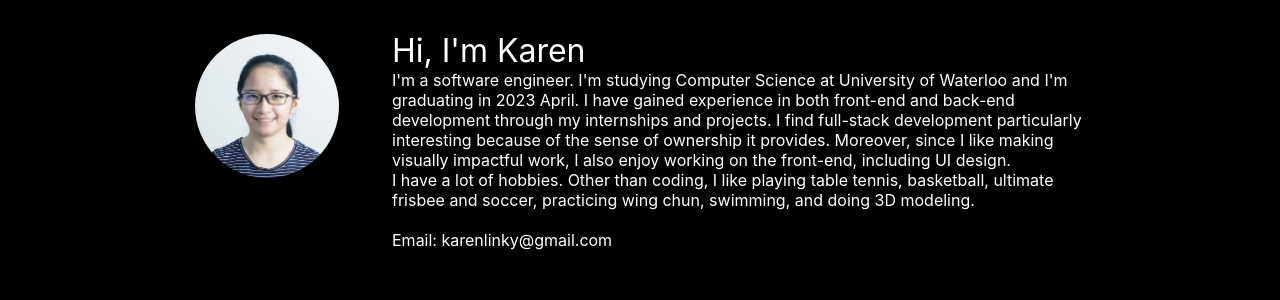
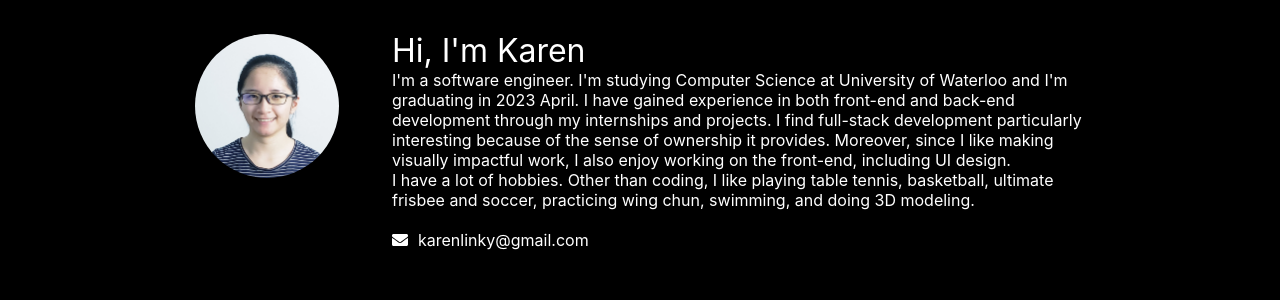
Before and after one commit to karenlinky/personal-website, a React (Create React App) app: page /about_me in a window 1280 px wide. Shown: the part 234-534 px from the top of the page. Built offline with nearby package versions, Linux system fonts and the light colour scheme.

Commit message:
Adjusted project card size and replaced email with an icon

```diff
--- a/src/components/aboutMe/AboutMe.js
+++ b/src/components/aboutMe/AboutMe.js
@@ -2,6 +2,7 @@ import React from 'react'
 import ResponsivePage from '../responsivePage/ResponsivePage';
 import PageHeader from '../typography/PageHeader';
 import IconButtonGroup from '../iconButton/IconButtonGroup';
+import { FaEnvelope } from 'react-icons/fa'
 import './aboutMe.css';
 
 import profilePic from '../../img/profilePic/profilePic.jpg';
@@ -12,7 +13,7 @@ const AboutMe = () => {
         I find full-stack development particularly interesting because of the sense of ownership it provides.
         Moreover, since I like making visually impactful work, I also enjoy working on the front-end, including UI design.<br/>
         I have a lot of hobbies. Other than coding, I like playing table tennis, basketball, ultimate frisbee and soccer, practicing wing chun, swimming, and doing 3D modeling.<br/><br/>
-        Email: karenlinky@gmail.com
+        <a href={'mailto: karenlinky@gmail.com'} target={'_blank'} rel={'noreferrer'} className={'aboutMeEmail'} ><FaEnvelope className={'aboutMeEmailIcon'} />karenlinky@gmail.com</a>
         </div></>
 
     return (
--- a/src/components/aboutMe/aboutMe.css
+++ b/src/components/aboutMe/aboutMe.css
@@ -25,8 +25,14 @@
 .profilePic {
     width: 120px;
     border-radius: 50%;
-    /* position: absolute;
-    top: 50%;
-    left: 50%;
-    transform: translate(-50%, -50%); */
 }
+
+.aboutMeEmailIcon {
+    margin-right: 10px;
+    transform: translateY(2px);
+}
+
+.aboutMeEmail {
+    color: var(--primary-text-color);
+    text-decoration: none;
+}
--- a/src/components/modal/modal.css
+++ b/src/components/modal/modal.css
@@ -19,7 +19,7 @@
 .modalOverlay {
     height: 100%;
     width: 100%;
-    background-color: rgba(130, 130, 130, 0.175);
+    background-color: rgba(78, 78, 78, 0.548);
 }
 
 .modalWrapper {
--- a/src/components/projects/GenS.js
+++ b/src/components/projects/GenS.js
@@ -9,7 +9,7 @@ const GenS = ({ imageOnLeft, id,  openDetail,  setProjectDetail }) => {
     const projectTitle = 'Gen S';
     const projectLink = 'https://github.com/karenlinky/gen-s';
     const projectParticipationType = 'Group Project';
-    const projectChips = <><Chip>Android Development</Chip><Chip>Kotlin</Chip><Chip>UI Design</Chip><Chip>Architecture Design</Chip></>
+    const projectChips = <><Chip>Android App</Chip><Chip>Kotlin</Chip><Chip>UI Design</Chip><Chip>Architecture Design</Chip></>
     const projectDescr = <>
     <div>As students with busy schedule,
         we recognize the significance of scheduling our activities in advance and abstaining from procrastination.
--- a/src/components/projects/Projects.js
+++ b/src/components/projects/Projects.js
@@ -11,7 +11,7 @@ import './projects.css';
 
 const Projects = () => {
     const descr = <><div>Over the years, I have completed several projects.</div>
-    <div>Each one has presented its own unique set of challenges and here are a few of projects that I am proud of.</div></>
+    <div>Each one has presented its own unique set of challenges. Here are a few of projects that I am proud of.</div></>
 
     const ids = {
         genS: 'gen-s',
--- a/src/components/projects/SecretGifta.js
+++ b/src/components/projects/SecretGifta.js
@@ -9,7 +9,7 @@ const SecretGifta = ({ imageOnLeft, id, openDetail, setProjectDetail }) => {
     const projectTitle = 'Secret Gifta';
     const projectLink = 'https://github.com/karenlinky/secret-gifta';
     const projectParticipationType = 'Personal Project';
-    const projectChips = <><Chip>Web App</Chip><Chip>ReactJS</Chip><Chip>CSS</Chip><Chip>Responsive frontend</Chip><Chip>Python</Chip><Chip>SQL</Chip></>;
+    const projectChips = <><Chip>Web App</Chip><Chip>ReactJS</Chip><Chip>CSS</Chip><Chip>Responsive UI</Chip><Chip>Python</Chip><Chip>SQL</Chip></>;
     const projectDescr = <>
     <div>Every year, my family participates in Secret Santa by drawing names out of a plastic bag with pen and paper, which is a time-consuming process.
     As a solution, I created an app that streamlines the process by allowing users to randomly pick gift recipients with just a few clicks.</div>
--- a/src/components/projects/projects.css
+++ b/src/components/projects/projects.css
@@ -99,7 +99,7 @@
 
 @media (max-width: 600px) {
     .projectCardDescriptionWrapper {
-        height:200px;
+        height:180px;
     }
 }
 
```
